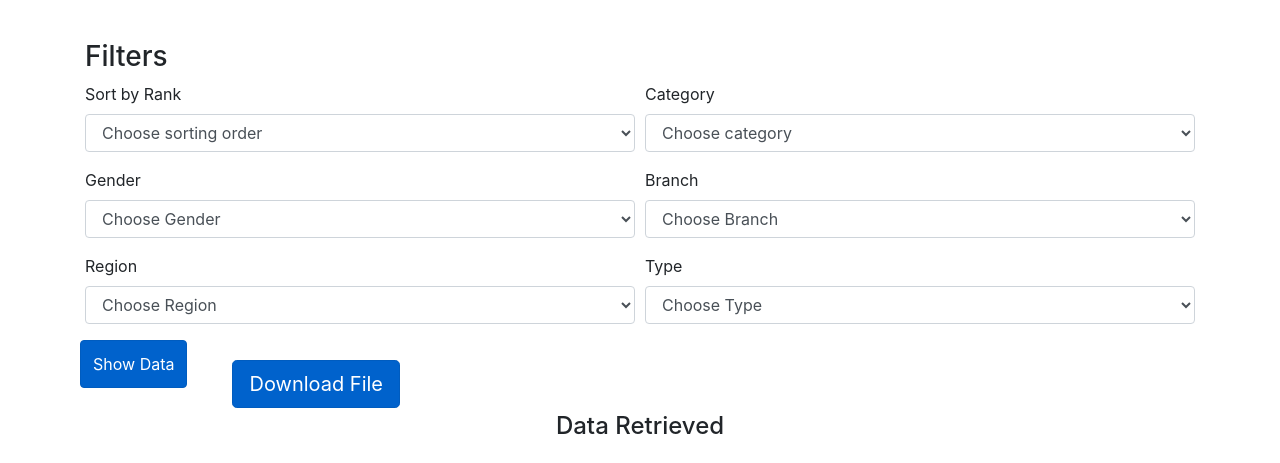
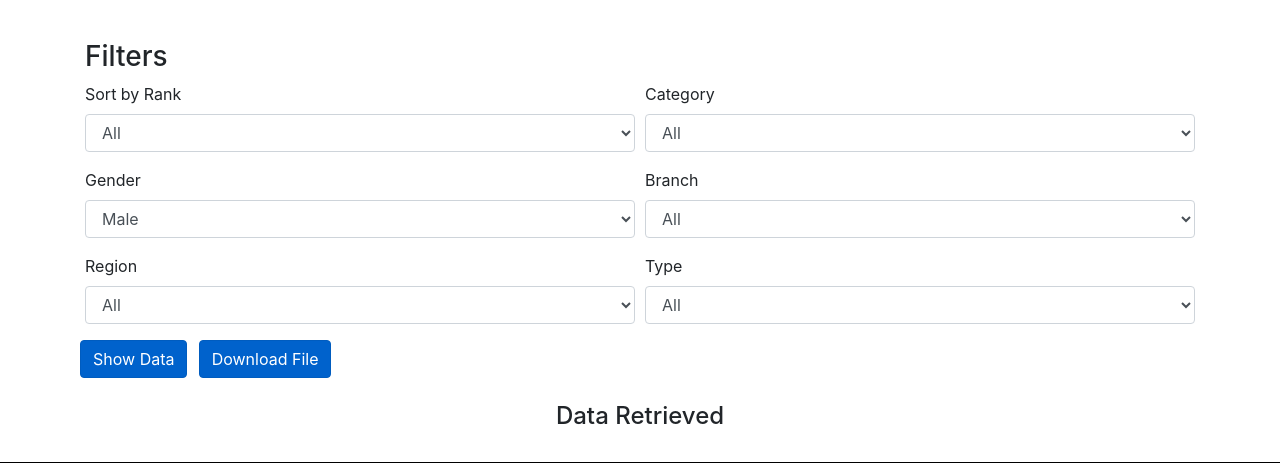
Before and after one commit to priyanshu13-stack/student-module, a Django app: page / in a window 1280 px wide; the page is wider, and only the part inside the window is pictured. Shown: the part 56-519 px from the top of that part. Run offline with Django 4.2, Linux system fonts and the light colour scheme; data comes from the database, SQL or seed files in the repository; both versions use the stored data as it was after the commit.

Commit message:
final changes

```diff
--- a/app/templates/app/home.html
+++ b/app/templates/app/home.html
@@ -118,14 +118,14 @@
 
   <div>
         <h3>Filters</h3>
-            <form action="{% url 'app:filter' %}" method="post" id = "data">
+            <form onsubmit="saveformdata(event)" action="{% url 'app:filter' %}" method="post" id = "data">
               {% csrf_token %}
                   <div class="form-row">
                     <div class="form-group col-md-6">
                       <label for="inputState">Sort by Rank</label>
                       <select id="order_f" class="form-control" name="sort">
-                        <option selected>Choose sorting order</option>
-                        <option>Increasing Order</option>
+                        <option>All</option>
+                        <option >Increasing Order</option>
                         <option>Decreasing Order</option>
                       </select>
                     </div>
@@ -133,7 +133,7 @@
                       <div class="form-group col-md-6">
                         <label for="inputState">Category</label>
                         <select id = "cat_f" class="form-control" name="category">
-                          <option selected>Choose category</option>
+                          <option>All</option>
                           <option>General</option>
                           <option>OBC</option>
                           <option>SC</option>
@@ -146,7 +146,7 @@
                       <div class="form-group col-md-6">
                         <label for="inputState">Gender</label>
                         <select id="gender_f" class="form-control" name="gender">
-                          <option selected>Choose Gender</option>
+                          <!-- <option></option> -->
                           <option>Male</option>
                           <option>Female</option>
                           <option>Other</option>
@@ -157,7 +157,7 @@
                       <div class="form-group col-md-6">
                         <label for="inputState">Branch</label>
                         <select id="branch_f" class="form-control" name="branch">
-                          <option selected>Choose Branch</option>
+                          <option>All</option>
                           <option>CSE</option>
                           <option>IT</option>
                           <option>ECE</option>
@@ -168,7 +168,7 @@
                       <div class="form-group col-md-6">
                         <label for="inputState">Region</label>
                         <select id="region_f" class="form-control" name="region">
-                          <option selected>Choose Region</option>
+                          <option>All</option>
                           <option>Delhi</option>
                           <option>Outside Delhi</option>
                         </select>
@@ -177,39 +177,19 @@
                       <div class="form-group col-md-6">
                         <label for="inputState">Type</label>
                         <select id="type_f" class="form-control" name="type">
-                          <option selected>Choose Type</option>
+                          <option>All</option>
                           <option>Regular</option>
                           <option>Upgraded Student</option>
                           <option>Lateral Entry</option>
                         </select>
                       </div>
                       <button type="submit" class="btn btn-primary btn-primary active" style="text-align: center;">Show Data</button>
-                      <center><button onclick="download()" id="downbutton" class="btn btn-primary btn-lg active" style="position:relative; left:45px; top:20px;">Download File</button></center>
+                      <button onclick="download()" id="downbutton" class="btn btn-primary active" style="position:relative; left: 1%;">Download File</button>
 
                   <br>
             </form>
           </div>
 </main>
-
-
-
-
-
-
-
-
-
-
-
-
-
-
-
-
-
-
-
-
 
       {% if smp %}
         <br>
@@ -288,77 +268,6 @@
 
     </table>
 
-    <!-- <form action="{% url 'app:download_file' %}" method="post" id = "down">
-      {% csrf_token %}
-      <br><br>
-      <div>
-      <div class="form-row">
-        <div class="form-group col-md-6">
-          <label for="inputState">Sort by Rank</label>
-          <select id="order_d" class="form-control" name="sort">
-            <option selected>Choose sorting order</option>
-            <option>Increasing Order</option>
-            <option>Decreasing Order</option>
-          </select>
-        </div>
-
-          <div class="form-group col-md-6">
-            <label for="inputState">Category</label>
-            <select id="cat_d" class="form-control" name="category">
-              <option selected>Choose category</option>
-              <option>General</option>
-              <option>OBC</option>
-              <option>SC</option>
-              <option>ST</option>
-              <option>EWS</option>
-              <option>AICTE</option>
-            </select>
-          </div>
-
-          <div class="form-group col-md-6">
-            <label for="inputState">Gender</label>
-            <select id="gender_d" class="form-control" name="gender">
-              <option selected>Choose Gender</option>
-              <option>Male</option>
-              <option>Female</option>
-              <option>Other</option>
-            </select>
-          </div>
-
-
-          <div class="form-group col-md-6">
-            <label for="inputState">Branch</label>
-            <select id="branch_d" class="form-control" name="branch">
-              <option selected>Choose Branch</option>
-              <option>CSE</option>
-              <option>IT</option>
-              <option>ECE</option>
-              <option>EEE</option>
-            </select>
-          </div>
-
-          <div class="form-group col-md-6">
-            <label for="inputState">Region</label>
-            <select id="region_d" class="form-control" name="region">
-              <option selected>Choose Region</option>
-              <option>Delhi</option>
-              <option>Outside Delhi</option>
-            </select>
-          </div>
-
-          <div class="form-group col-md-6">
-            <label for="inputState">Type</label>
-            <select id="type_d" class="form-control" name="type">
-              <option selected>Choose Type</option>
-              <option>Regular</option>
-              <option>Upgraded Student</option>
-              <option>Lateral Entry</option>
-            </select>
-          </div>
-        </div>
-
-    </form> -->
-
     {% else %}
             <br><br><br><br>
             <h4 style="text-align:center; font-family:Consolas">No records found!</h4>
@@ -371,45 +280,37 @@
             i+=1;
         });
 
+
+
+        if(localStorage.getItem("formData")){
+            let formData = JSON.parse(localStorage.getItem("formData"));
+            document.getElementById("order_f").value = formData.order_f;
+            document.getElementById("cat_f").value = formData.cat_f;
+            document.getElementById("gender_f").value = formData.gender_f;
+            document.getElementById("branch_f").value = formData.branch_f;
+            document.getElementById("region_f").value = formData.region_f;
+            document.getElementById("type_f").value = formData.type_f;
+
+        function saveformdata(event){
+            event.preventDefault();
+            let formData = {
+                order_f: document.getElementById("order_f").value,
+                cat_f: document.getElementById("cat_f").value,
+                gender_f: document.getElementById("gender_f").value,
+                branch_f: document.getElementById("branch_f").value,
+                region_f: document.getElementById("region_f").value,
+                type_f: document.getElementById("type_f").value,
+            };
+            localStorage.setItem("formData", JSON.stringify(formData));
+            event.target.submit();
+        }
+
+
         function download(){
             document.getElementById("data").setAttribute("action" , "{% url 'app:download_file' %}");
-            // alert(document.getElementById("data").getAttribute("action"));
             document.getElementById("data").submit();
-
-            // orderf = document.getElementById("order_f").value
-            // catf = document.getElementById("cat_f").value
-            // genderf = document.getElementById("gender_f").value
-            // branchf = document.getElementById("branch_f").value
-            // regionf = document.getElementById("region_f").value
-            // typef = document.getElementById("type_f").value
-            // alert(document.getElementById("order_f").value);
-
-            // document.getElementById("data").submit;
-            // document.getElementById("downbutton").addEventListener(click, (order_f, cat_f, gender_f, branch_f, region_f, type_f) =>{
-            //     alert(document.getElementById("order_d").value);
-            //     hello(order_f, cat_f, gender_f, branch_f, region_f, type_f);
-              // document.getElementById("order_d").value = order_f;
-              // document.getElementById("cat_d").value = cat_f;
-              // document.getElementById("gender_d").value = gender_f;
-              // document.getElementById("branch_d").value = branch_f;
-              // document.getElementById("region_d").value = region_f;
-              // document.getElementById("type_d").value = type_f;
-
-              // document.getElementById("down").submit;
-            } ;
-
-
-        // function hello(order_f, cat_f, gender_f, branch_f, region_f, type_f){
-        //   document.getElementById("order_d").value = order_f;
-        //   document.getElementById("cat_d").value = cat_f;
-        //   document.getElementById("gender_d").value = gender_f;
-        //   document.getElementById("branch_d").value = branch_f;
-        //   document.getElementById("region_d").value = region_f;
-        //   document.getElementById("type_d").value = type_f;
-        //   document.getElementById("down").submit;
-        // }
-
-
+        }
+        };
         </script>
   </body>
 <br><br>
```
Also changed, not shown: db.sqlite3.
